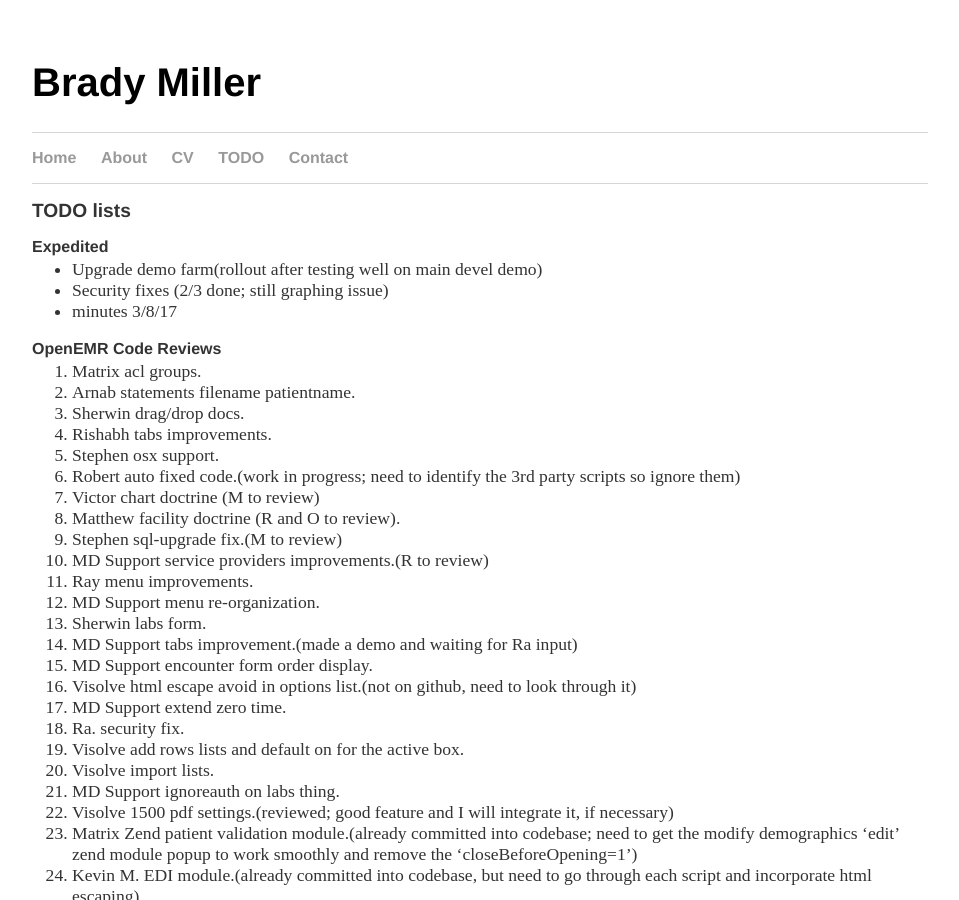
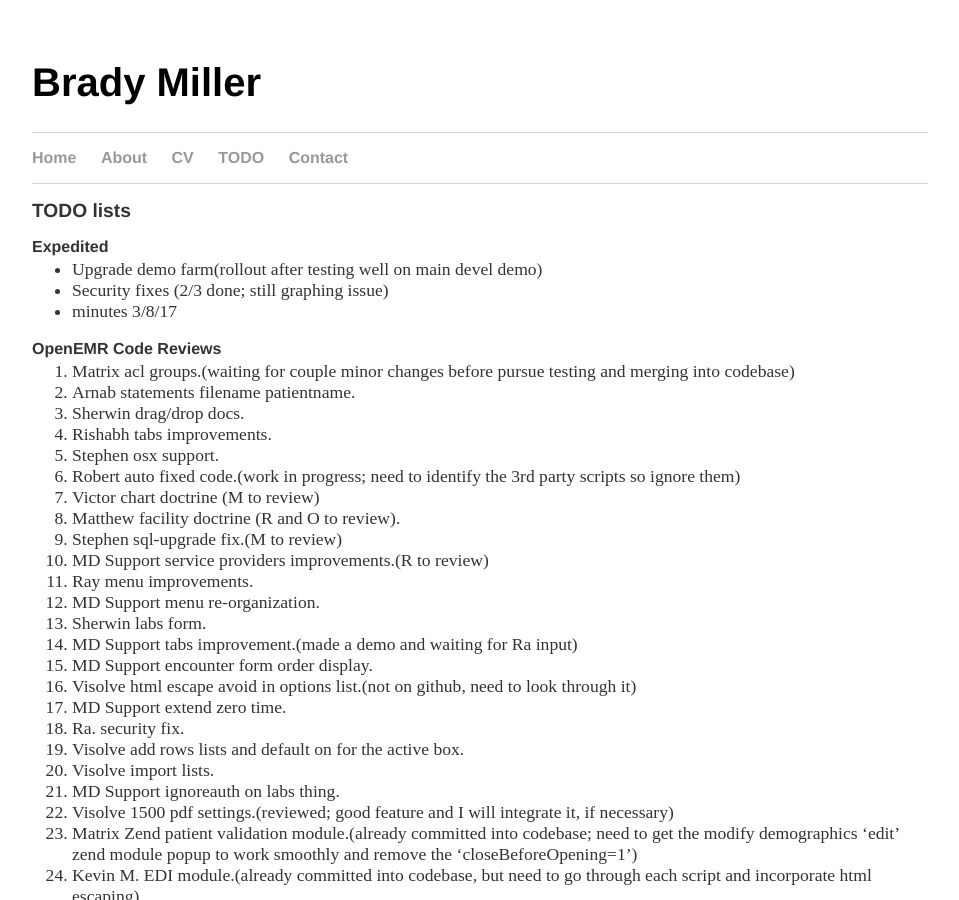
Before and after one commit to bradymiller/bradymiller.github.io, a Jekyll site: the page built from todo/index.md, in a window 1280 px wide and 900 px high. Shown: the whole window, without its empty margins (160-1119 px from the left). Built offline with Jekyll 4.4.1, drawn with Linux system fonts in a browser that asks for light colours; our own code applies the rules of GitHub Pages for plain Markdown files.

Commit message:
Update index.md

```diff
--- a/todo/index.md
+++ b/todo/index.md
@@ -9,7 +9,7 @@
 * minutes 3/8/17
 
 ### OpenEMR Code Reviews
-1. Matrix acl groups.
+1. Matrix acl groups.(waiting for couple minor changes before pursue testing and merging into codebase)
 1. Arnab statements filename patientname.
 1. Sherwin drag/drop docs.
 1. Rishabh tabs improvements.
```
